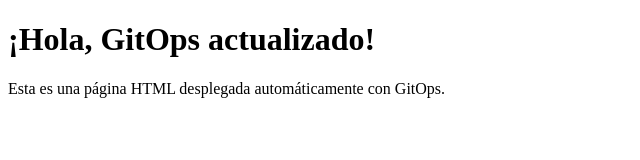
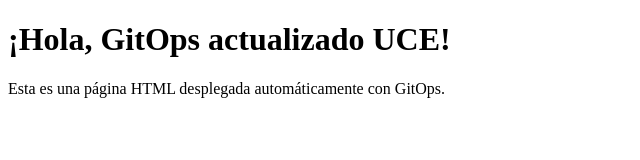
Before and after one commit to Arlequin404/gitops-practice, a plain HTML site: page app/index.html in a window 1280 px wide. Shown: the whole page, without its empty margins (0-640 px from the left). Drawn offline with Linux system fonts and the light colour scheme.

Commit message:
Se actualizo deploy y html
se actualizo el deploy para que sea automatoco y el html para un test

```diff
--- a/app/index.html
+++ b/app/index.html
@@ -6,7 +6,7 @@
     <title>GitOps Practice</title>
 </head>
 <body>
-    <h1>¡Hola, GitOps actualizado!</h1>
+    <h1>¡Hola, GitOps actualizado UCE!</h1>
     <p>Esta es una página HTML desplegada automáticamente con GitOps.</p>
 </body>
 </html>
```
Also changed, not shown: 1 other file.
